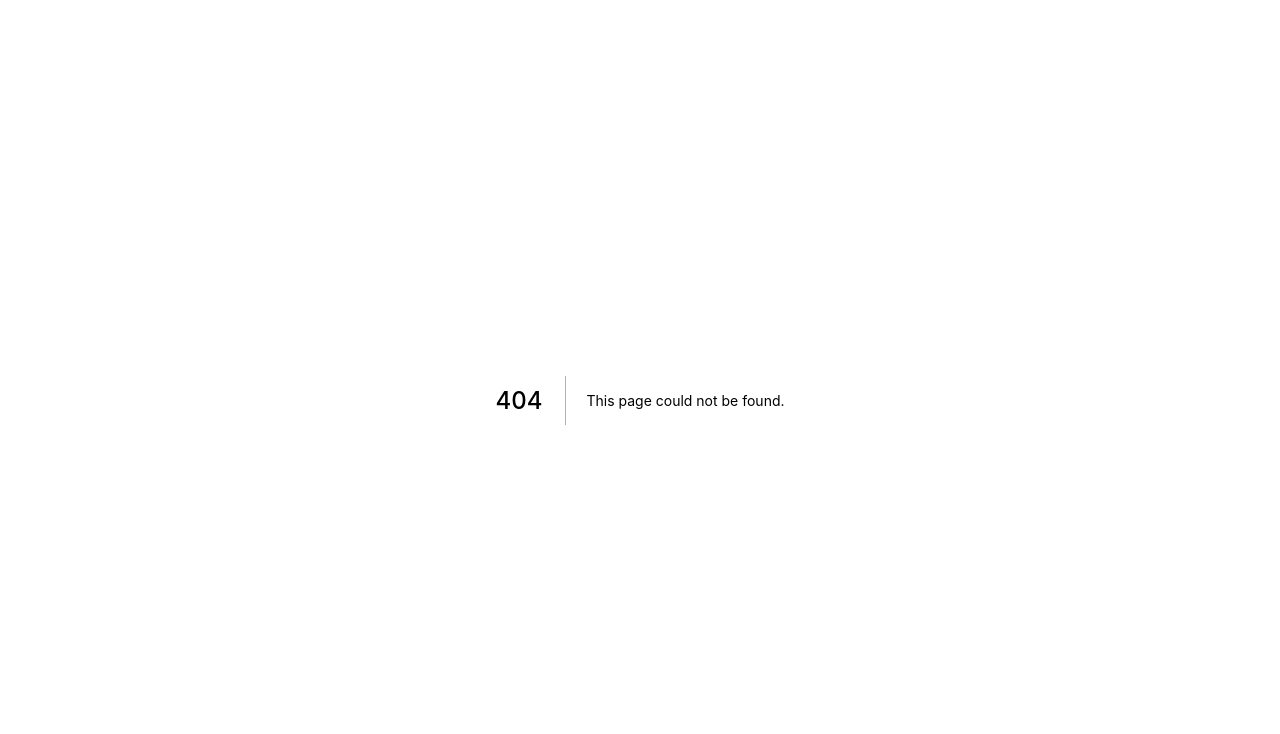
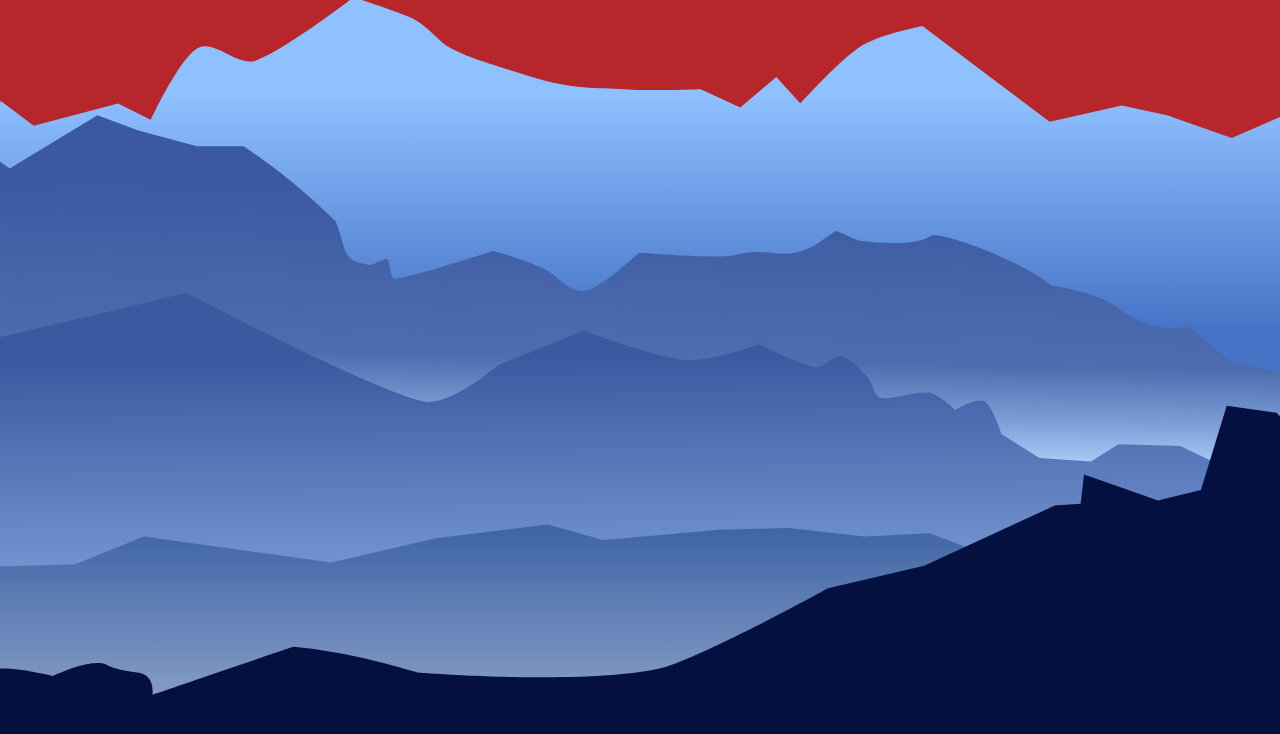
Before and after one commit to Dman757/meade.dev, a Next.js app: page /parallax_v2 in a window 1280 px wide. Before the commit this address had no page. Shown: the top 734 px of the page. Built offline with nearby package versions, Linux system fonts and the light colour scheme.

Commit message:
wip testing new parallax ideas

```diff
--- a/components/gridMenu.module.css
+++ b/components/gridMenu.module.css
@@ -16,8 +16,10 @@ Similar hover states to this https://www.youtube.com/watch?v=YU-_RccjIbA&feature
   overflow: hidden;
   -webkit-backface-visibility: hidden;
   -moz-backface-visibility: hidden;
+  backface-visibility: hidden;
   -webkit-transform: translate3d(0, 0, 0);
   -moz-transform: translate3d(0, 0, 0);
+  /* transform: translate3d(0, 0, 0); */
   z-index: 0;
   transition: background-color 1s ease;
 }
--- /dev/null
+++ b/components/mountain-parallax2.module.css
@@ -0,0 +1,72 @@
+
+.ParallaxContainer {
+  position: absolute;
+  height: 100vh;
+  overflow-x: hidden;
+  overflow-y: auto;
+  top: 0;
+  left: 50%;
+  right: 0;
+  bottom: 0;
+  margin-left: -1500px;
+}
+
+.ParallaxContainer img{
+  position: absolute;
+  bottom: 0;
+  right: 0;
+  left: 0;
+}
+.layer{
+  width: 100%;
+  /* height: 100%; */
+  bottom: 0;
+
+}
+
+/* .layer img{
+  display: block;
+  position: absolute;
+  bottom: -5px;
+} */
+
+.cover{
+  background: #041040;
+  display: block;
+  position: relative;
+  top: 100%;
+  left: 0;
+  right: 0;
+  height: 2000px;
+  z-index: 2;
+}
+
+.ParallaxContainer > img:nth-child(1) {
+
+  transform: translate3d(0px,0px,0px);
+}
+.ParallaxContainer > img:nth-child(2) {
+  transform: translate3d(0px,0px,0px);
+}
+.ParallaxContainer > img:nth-child(3) {
+
+  transform: translate3d(0px,0px,0px);
+
+}
+.ParallaxContainer > img:nth-child(4) {
+   transform: translate3d(0px,0px,0px);
+
+}
+.ParallaxContainer > img:nth-child(5) {
+  transform: translate3d(0px,0px,0px);
+
+}
+
+/* $parallax__layers: 6; */
+
+/* @for $i from 0 through $parallax__layers {
+  $x: ($parallax__layers - $i) / 2;
+  .parallax__layer__#{$i}{
+     transform: translateZ(-100 * $x#{px}) scale($x + 1);
+  }
+} */
--- /dev/null
+++ b/pages/parallax_v2.js
@@ -0,0 +1,92 @@
+import PageLayout from 'components/PageLayout.js';
+import CircleMenu from 'components/CircleMenu';
+import mountainParallax from 'components/mountain-parallax2.module.css';
+import { useEffect } from 'react';
+
+export default function MainPage() {
+  useEffect(() => {
+    console.log('hello');
+    for (var i = -10; i < 12; ++i) {
+      var x = (6 - i) / 2;
+      console.log(i, -100 * x, x + 1);
+    }
+  }, []);
+
+  const asdf = e => {
+    console.log('fuck');
+    console.log('sup', e)
+  }
+
+
+  const handleScroll = () => {
+    console.log('fuck')
+  }
+  useEffect(() => {
+    window.addEventListener('scroll', handleScroll);
+    // document.body.addEventListener('scroll', handleScroll);
+    return () => document.body.removeEventListener('scroll', handleScroll);
+  });
+
+  // useEffect(() => {
+  //   console.log('wtf')
+  //   // window.addEventListener('scroll', asdf)
+
+  //   window.addEventListener("scroll", function () {
+  //     console.log('aaaaaaaaa')
+  //     // myFunc();
+  // }, false);
+
+  //   return () => {
+    //     console.log('hello???')
+  //     window.removeEventListener('scroll', asdf )}
+  // }, [])
+
+  return (
+
+      <div className={mountainParallax.ParallaxContainer}>
+        {/* <div className={mountainParallax.layer}> */}
+          <img id="layer5" src="/mountain_svgs/5.svg" alt="An Svg" />
+        {/* </div> */}
+        {/* <div className={mountainParallax.layer}> */}
+          <img id="layer4" src="/mountain_svgs/4.svg" alt="An Svg" />
+        {/* </div> */}
+        {/* <div className={mountainParallax.layer}> */}
+          <img id="layer3" src="/mountain_svgs/3.svg" alt="An Svg" />
+        {/* </div> */}
+        {/* <div className={mountainParallax.layer}> */}
+          <img id="layer2" src="/mountain_svgs/2.svg" alt="An Svg" />
+        {/* </div> */}
+        {/* <div className={mountainParallax.layer}> */}
+          <img id="layer1" src="/mountain_svgs/1.svg" alt="An Svg" />
+        {/* </div> */}
+        {/* <div className={mountainParallax.cover} /> */}
+      </div>
+
+  );
+}
+
+
+/*
+
+function castParallax() {
+
+	var opThresh = 350;
+	var opFactor = 750;
+
+window.addEventListener("scroll", function(event){
+
+  var top = this.pageYOffset;
+
+  var layers = document.getElementsByClassName("parallax");
+  var layer, speed, yPos;
+  for (var i = 0; i < layers.length; i++) {
+    layer = layers[i];
+    speed = layer.getAttribute('data-speed');
+    var yPos = -(top * speed / 100);
+    layer.setAttribute('style', 'transform: translate3d(0px, ' + yPos + 'px, 0px)');
+
+  }
+});
+}
+
+*/
```
Also changed, not shown: components/MinimalCard.js (added, +10 -0 lines), components/MinimalCard.module.css (added, +18 -0 lines), components/utils/useEventListener.js (deleted, +0 -37 lines).
